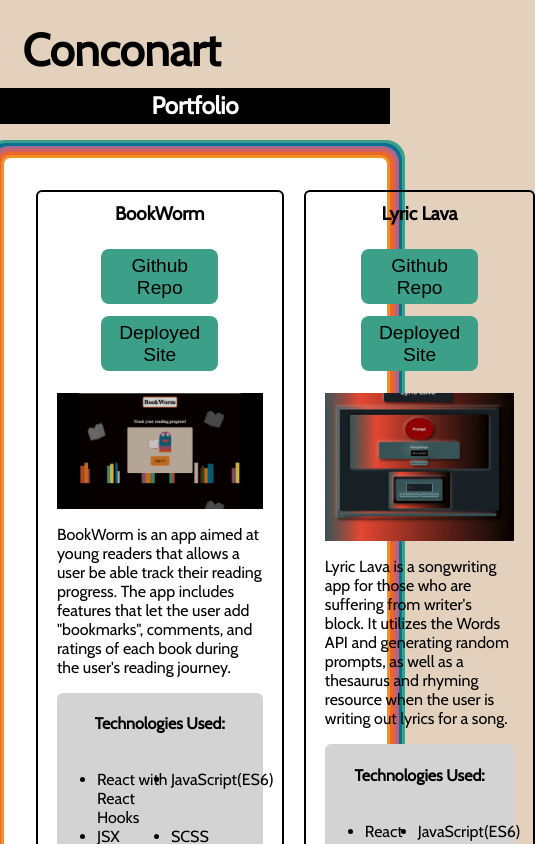
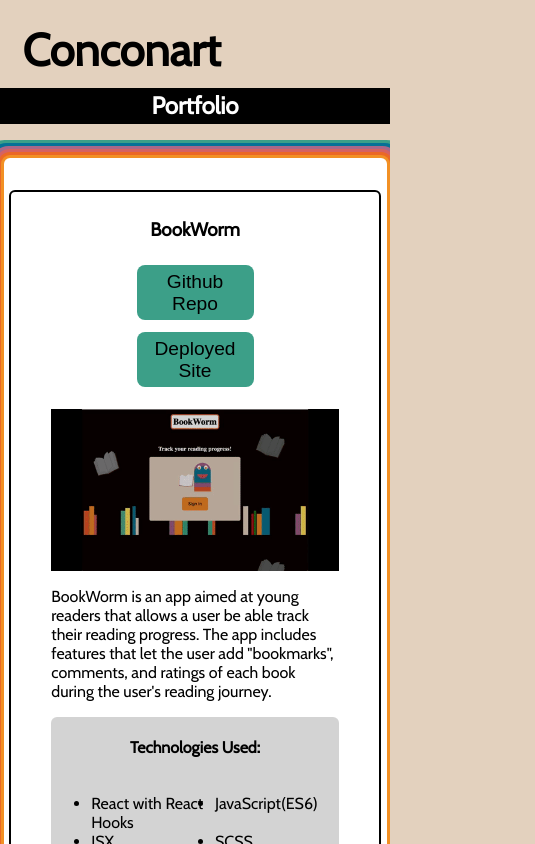
Before and after one commit to conconartist/conconart, a React (Create React App) app: page /portfolio in a window 390 px wide. Shown: the top 844 px of the page, 535 px wide, since content can reach past the window. Built offline with nearby package versions, Linux system fonts and the light colour scheme.

Commit message:
Add media query to Portfolio

```diff
--- a/src/Portfolio/Portfolio.scss
+++ b/src/Portfolio/Portfolio.scss
@@ -42,8 +42,8 @@
   flex-direction: column;
   margin: 1em;
   padding: 0.5em;
-  width: 85%;
-  height: 58em;
+  width: 91%;
+  height: 56em;
 }
 
 .projectSummary {
@@ -68,3 +68,16 @@
 .techStackTitle {
   align-self: center;
 }
+
+@media screen and (max-width: 950px) {
+
+  .linkedSection {
+    display: flex;
+    flex-direction: column;
+  }
+
+  .projectSection {
+    height: 100%;
+    padding: 1.5em;
+  }
+}
```
